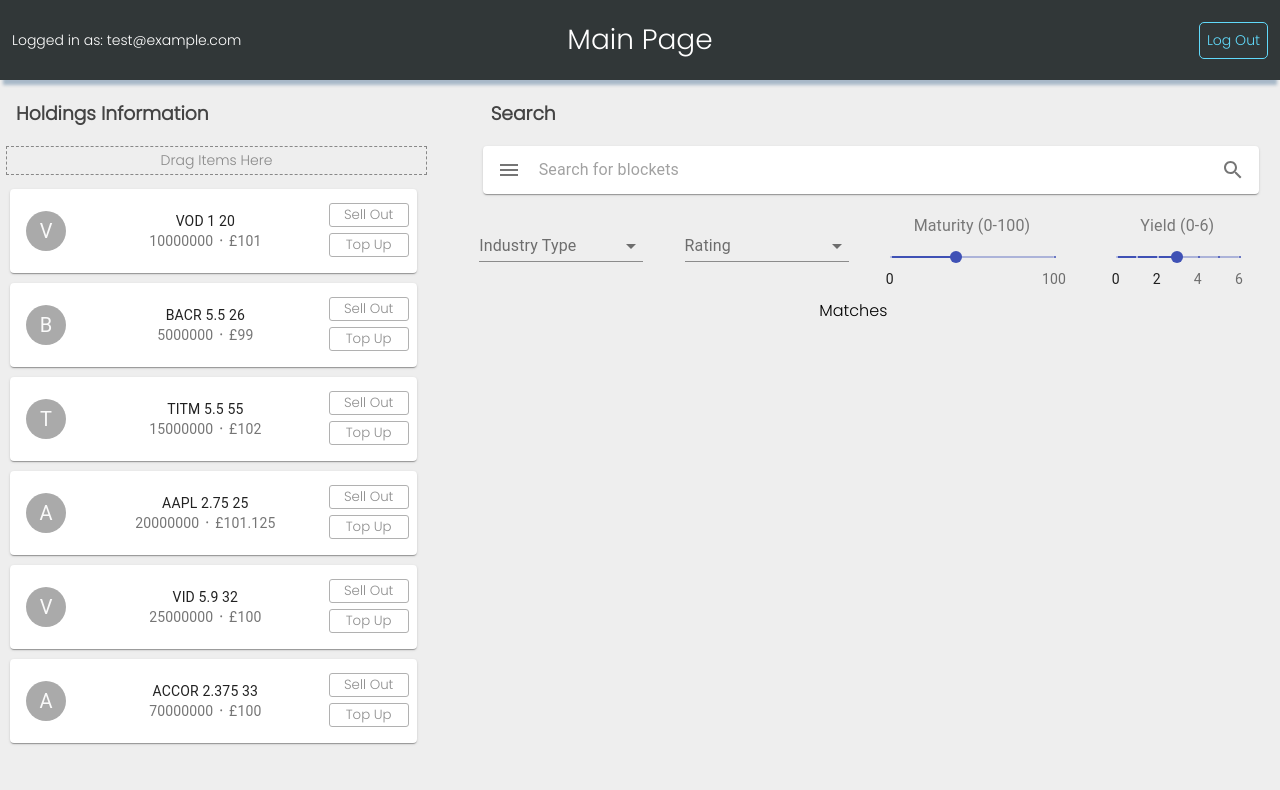
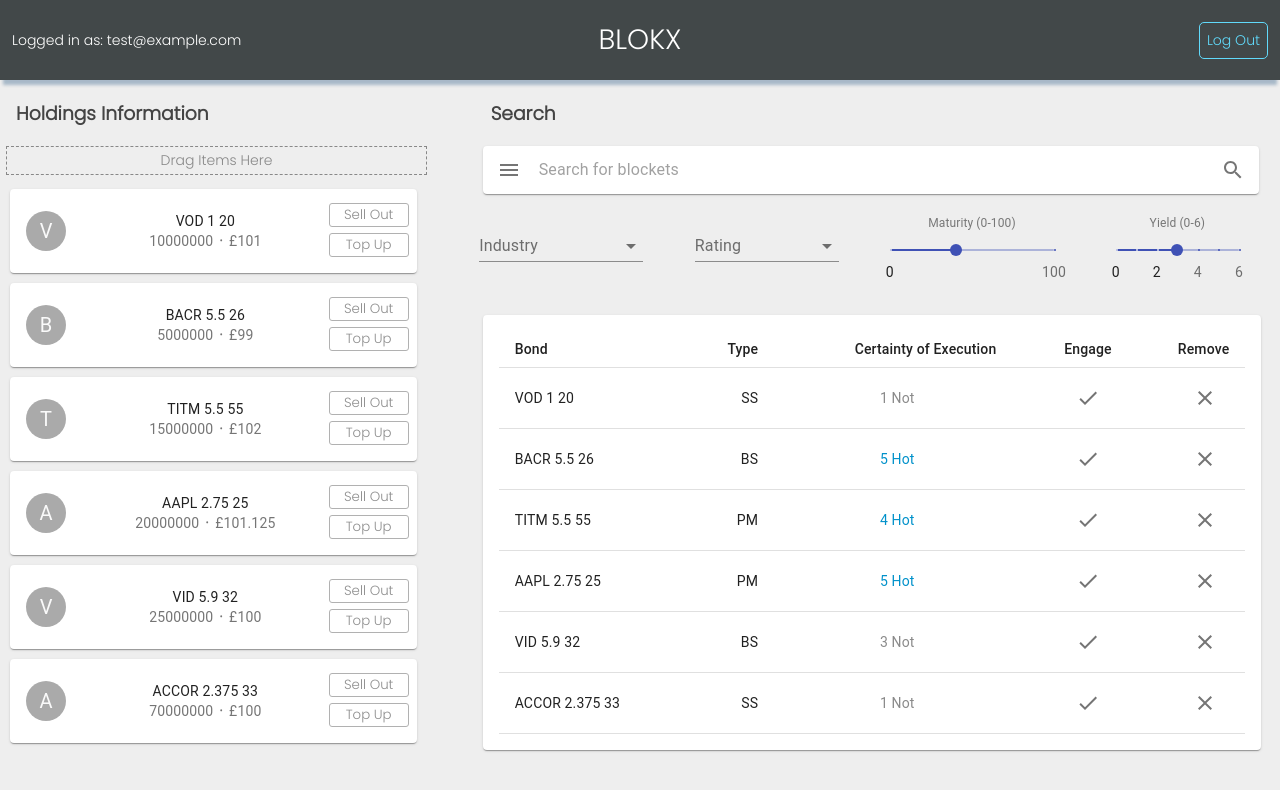
Before and after one commit to MrYKenz/React-Interview-Challenge, a React (Create React App) app: page / in a window 1280 px wide. Shown: the top 790 px of the page. Built offline with nearby package versions, Linux system fonts and the light colour scheme.

Commit message:
Adding buttons to Matches and fixed banner

```diff
--- a/src/App.css
+++ b/src/App.css
@@ -6,7 +6,7 @@
 }
 
 .App-header {
-  background-color: #313738;
+  background-color: #424849;
   height: 10vh;
   display: flex;
   flex-direction: column;
@@ -15,7 +15,8 @@
   font-size: calc(12px + 2vmin);
   font-weight: 500;
   color: white;
-  box-shadow: 0px 8px 3px -3px rgba(8, 62, 112, 0.3)
+  box-shadow: 0px 8px 3px -3px rgba(8, 62, 112, 0.3);
+  margin-bottom: '10rem';
 }
 
 .App-header Button {
--- a/src/App.js
+++ b/src/App.js
@@ -18,7 +18,7 @@ function App() {
     <div className="App">
 
       <header className="App-header">
-        Main Page
+        BLOKX
         <span>
           { user ? `Logged in as: ${user}` : 'Logged Out'}
         </span>
--- a/src/blokets.json
+++ b/src/blokets.json
@@ -1,8 +1,8 @@
 [
-    {"bond": "VOD 1 20", "type": "SS", "certainty": 1},
-    {"bond": "BACR 5.5 26", "type": "BS", "certainty": 5},
-    {"bond": "TITM 5.5 55", "type": "PM", "certainty": 4},
-    {"bond": "AAPL 2.75 25", "type": "PM", "certainty": 5},
-    {"bond": "VID 5.9 32", "type": "BS", "certainty": 3},
-    {"bond": "ACCOR 2.375 33", "type": "SS", "certainty": 1}
+    {"name": "VOD 1 20", "type": "SS", "certainty": 1},
+    {"name": "BACR 5.5 26", "type": "BS", "certainty": 5},
+    {"name": "TITM 5.5 55", "type": "PM", "certainty": 4},
+    {"name": "AAPL 2.75 25", "type": "PM", "certainty": 5},
+    {"name": "VID 5.9 32", "type": "BS", "certainty": 3},
+    {"name": "ACCOR 2.375 33", "type": "SS", "certainty": 1}
 ]
--- a/src/components/Matches.js
+++ b/src/components/Matches.js
@@ -1,11 +1,64 @@
-import React from 'react'
+import React from 'react';
+// material ui imports
+import Table from '@material-ui/core/Table';
+import TableBody from '@material-ui/core/TableBody';
+import TableCell from '@material-ui/core/TableCell';
+import TableContainer from '@material-ui/core/TableContainer';
+import TableHead from '@material-ui/core/TableHead';
+import TableRow from '@material-ui/core/TableRow';
+import Paper from '@material-ui/core/Paper';
+import IconButton from '@material-ui/core/IconButton';
+import CheckIcon from '@material-ui/icons/Check';
+import ClearIcon from '@material-ui/icons/Clear';
 
-function Matches() {
+function Matches({data}) {
     return (
-        <div>
-            Matches
-        </div>
-    )
-}
+        <TableContainer component={Paper} style={{
+        width: '87.5%', padding: '1rem', minWidth: 650,
+        marginTop: '1.5rem', marginLeft: '3.5rem' }}>
+          <Table size="small" aria-label="a dense table">
+            <TableHead>
+              <TableRow>
+                <TableCell>Bond</TableCell>
+                <TableCell align="right">Type</TableCell>
+                <TableCell align="right">Certainty of Execution</TableCell>
+                <TableCell align="right">Engage</TableCell>
+                <TableCell align="right">Remove</TableCell>
+              </TableRow>
+            </TableHead>
+            <TableBody>
+              {data.map((bond) => (
+                <TableRow key={bond.name}>
+                  <TableCell component="th" scope="row">
+                    {bond.name}
+                  </TableCell>
+                  <TableCell align="right">
+                      {bond.type}
+                  </TableCell>
+                  <TableCell align="center"
+                  style={bond.certainty > 3
+                    ? {color: '#0091ca'}
+                    : {color: '#8a8a8a'}} >
+                    {bond.certainty > 3
+                    ? bond.certainty + ' Hot'
+                    : bond.certainty + ' Not' }
+                  </TableCell>
+                  <TableCell align="right">
+                    <IconButton aria-label="menu">
+                      <CheckIcon />
+                    </IconButton>
+                  </TableCell>
+                  <TableCell align="right">
+                    <IconButton aria-label="menu">
+                      <ClearIcon />
+                    </IconButton>
+                  </TableCell>
+                </TableRow>
+              ))}
+            </TableBody>
+          </Table>
+        </TableContainer>
+      );
+    }
 
 export default Matches
--- a/src/components/Search.js
+++ b/src/components/Search.js
@@ -74,7 +74,7 @@ function Search() {
 
         <Grid item xs={3}>
             <FormControl style={{ width: '80%' }}>
-            <InputLabel>Industry Type</InputLabel>
+            <InputLabel>Industry</InputLabel>
             <Select
             native
             value={industry}
@@ -95,7 +95,7 @@ function Search() {
         </Grid>
 
         <Grid item xs={3}>
-            <FormControl style={{ width: '80%' }}>
+            <FormControl style={{ width: '70%' }}>
             <InputLabel>Rating</InputLabel>
             <Select
             native
@@ -121,7 +121,8 @@ function Search() {
 
         <Grid item xs={3}>
             <Typography id="discrete-slider-custom"
-            gutterBottom style={{color: '#777'}}>
+            gutterBottom style={{color: '#777',
+            fontSize: '12px'}}>
                 Maturity (0-100)
             </Typography>
             <Slider
@@ -135,7 +136,8 @@ function Search() {
 
         <Grid item xs={3}>
             <Typography id="discrete-slider-small-steps"
-            gutterBottom style={{color: '#777'}}>
+            gutterBottom style={{color: '#777',
+            fontSize: '12px'}}>
                 Yield (0-6)
             </Typography>
             <Slider
```
Also changed, not shown: 1 other file (tests, documents, lock files or other folders).
